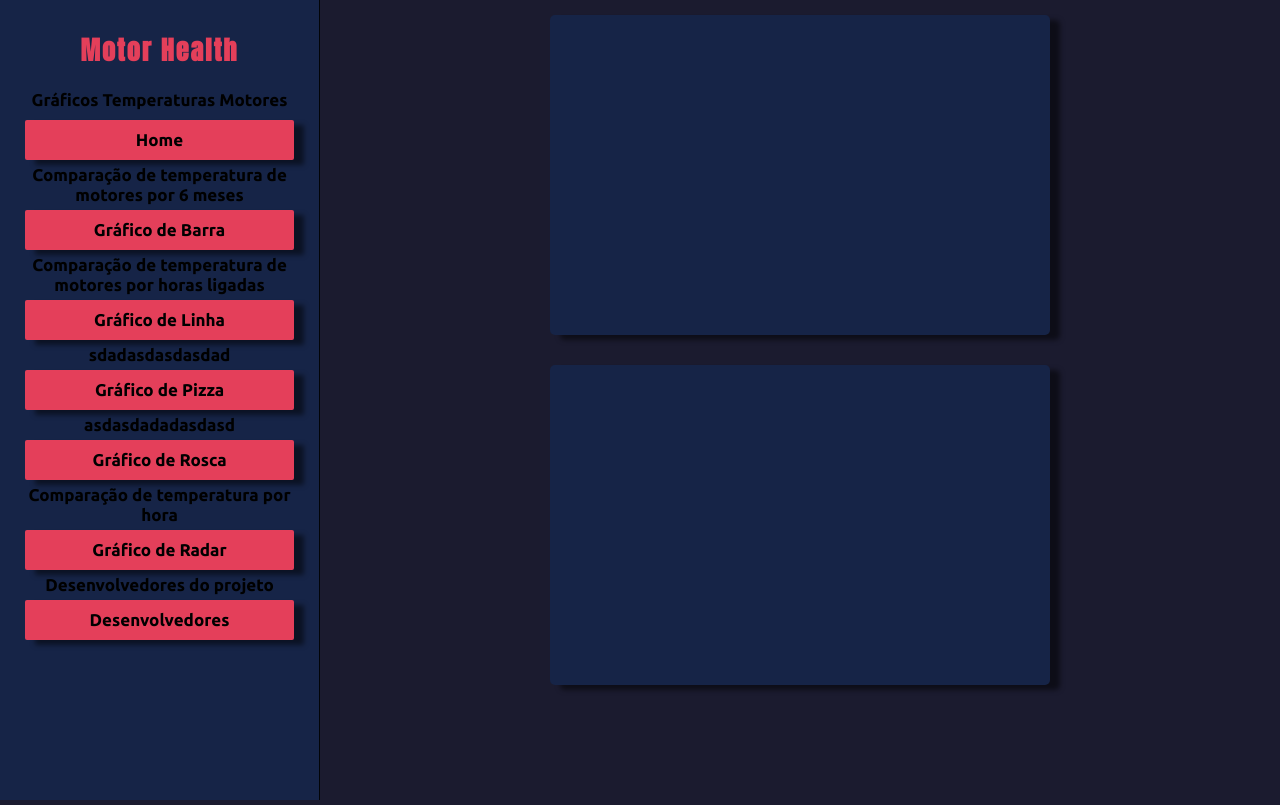
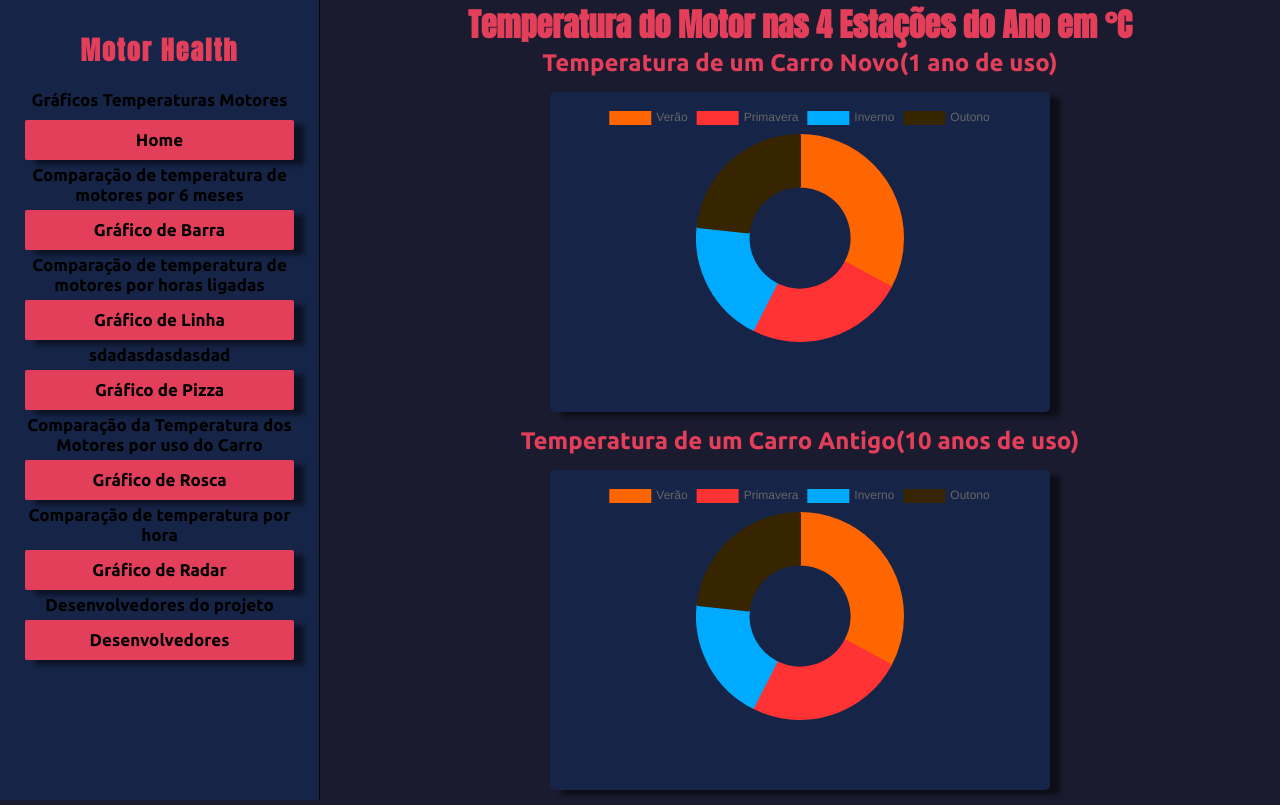
Before and after one commit to vidal987/DashBoard-graficos.github.io, a plain HTML site: page index/rosca.html in a window 1280 px wide. Drawn offline with nearby package versions, Linux system fonts and the light colour scheme; files that its build step writes are made by us from their sources.

Commit message:
Atualizando o rosca.html

```diff
--- a/index/rosca.html
+++ b/index/rosca.html
@@ -9,6 +9,7 @@
     <link rel="stylesheet" href="respovidade.css">
     <title>Gráficos de Rosca</title>
 </head>
+
 <body>
     <aside>
         <h1>Motor Health</h1>
@@ -22,7 +23,7 @@
                     <li><a href="/index/linha.html">Gráfico de Linha</a></li>
                     <p>sdadasdasdasdad</p>
                     <li><a href="/index/pizza.html">Gráfico de Pizza</a></li>
-                    <p>asdasdadadasdasd</p>
+                    <p>Comparação da Temperatura dos Motores por uso do Carro</p>
                     <li><a href="/index/rosca.html">Gráfico de Rosca</a></li>
                     <p>Comparação de temperatura por hora</p>
                     <li><a href="/index/radar.html">Gráfico de Radar</a></li>
@@ -37,17 +38,20 @@
 
 
     <div class="card-graficos">
+        <h1>Temperatura do Motor nas 4 Estações do Ano em °C</h1>
+
+        <h2>Temperatura de um Carro Novo(1 ano de uso)</h2>
         <figure class="zoom">
             <canvas id="grafico-1"></canvas>
         </figure>
 
+        <h2>Temperatura de um Carro Antigo(10 anos de uso)</h2>
         <figure class="zoom">
              <canvas id="grafico-2"></canvas>
         </figure>
 
     </div>
 
-
-    <script src="/index.js"></script>
+    <script src="/js/rosca.js"></script>
 </body>
 </html>
```
